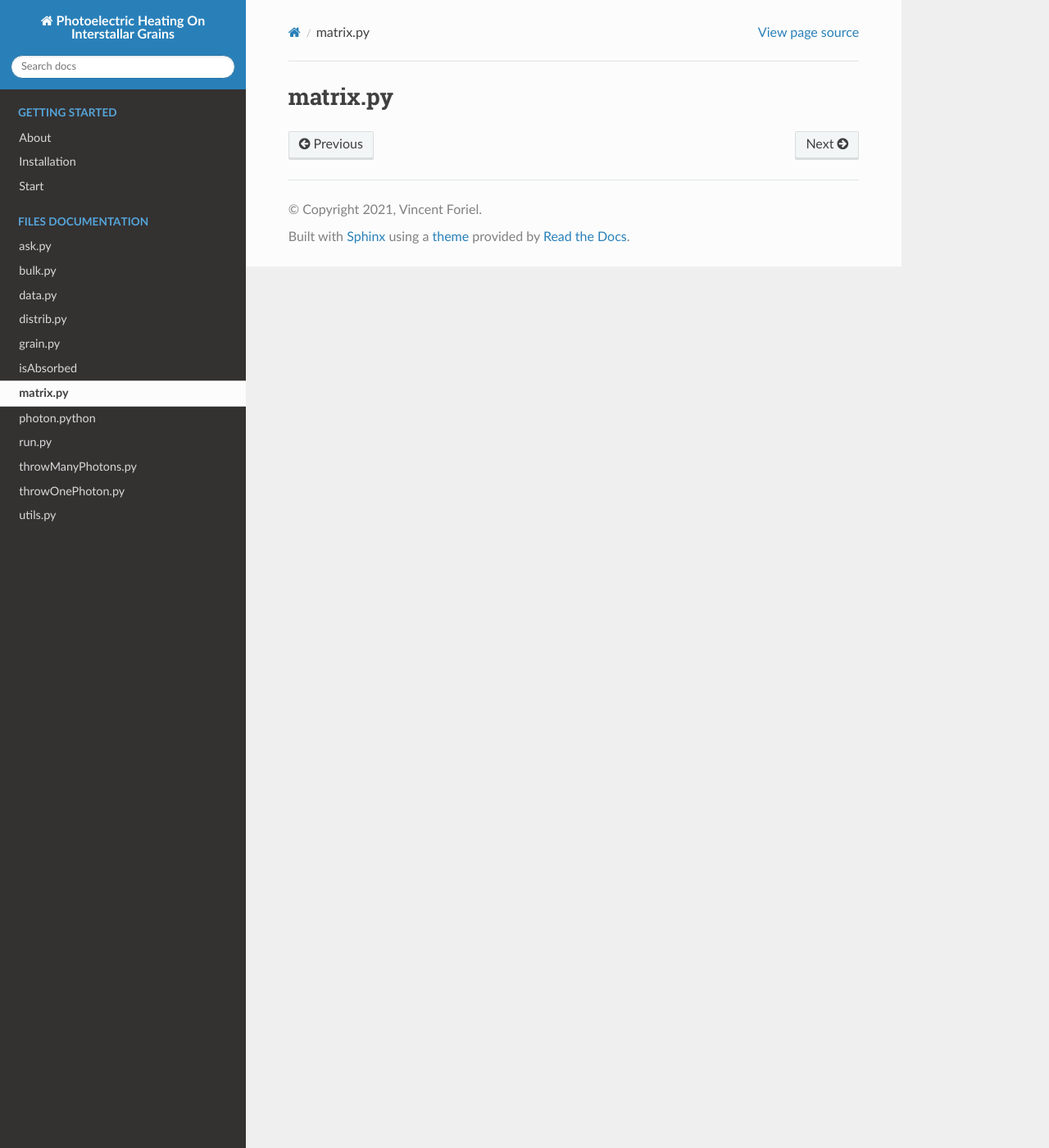
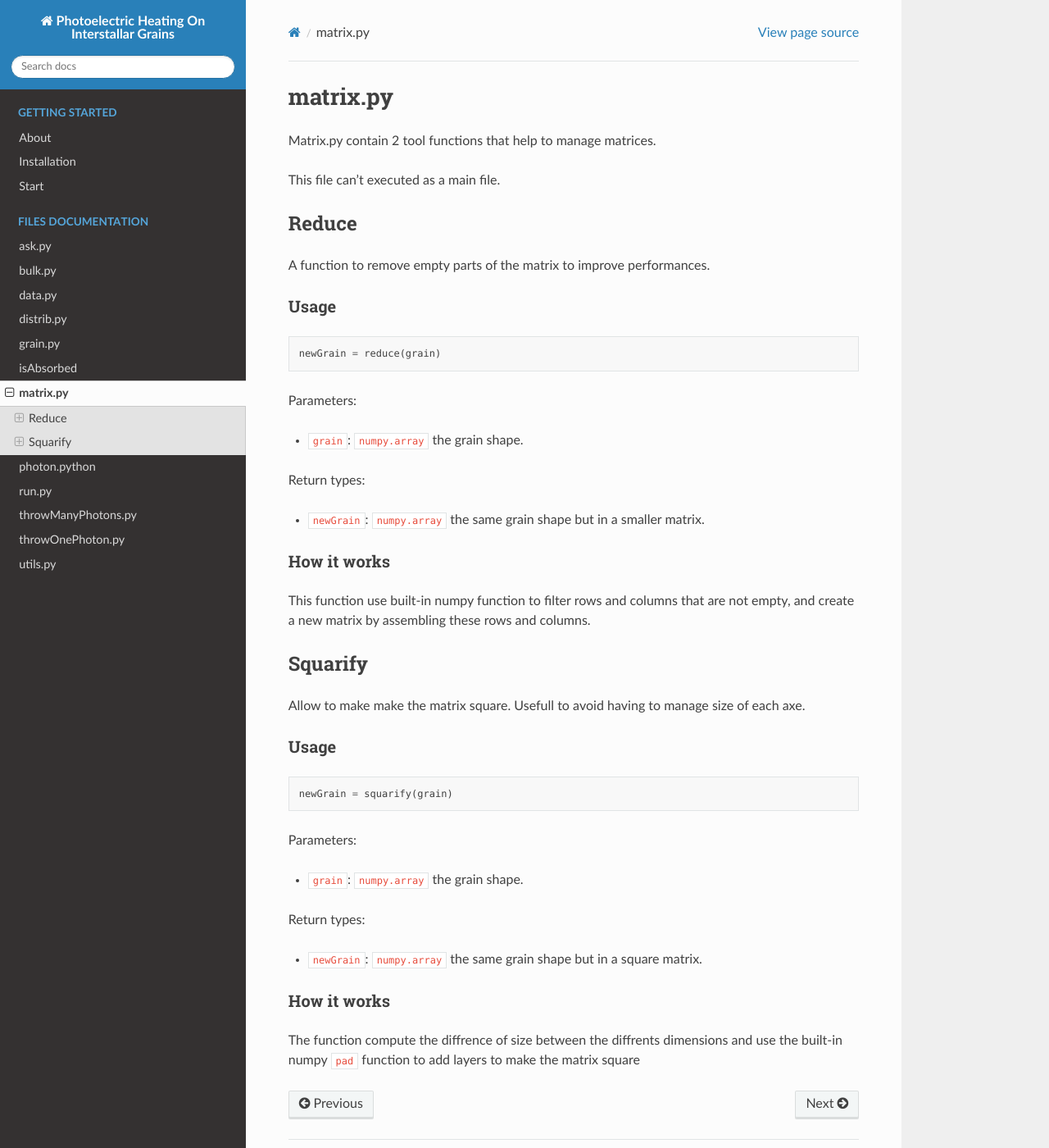
Before and after one commit to LeiRoF/M1-Photoelectric_Heat_On_Interstellar_Grains, a Sphinx documentation site: the page built from docs/matrix.rst, in a window 1280 px wide and 1400 px high. Shown: the whole window at 82% size. Built offline with Sphinx 7.4.7 and the Read the Docs theme 2.0.0, drawn with Linux system fonts in a browser that asks for light colours.

Commit message:
Updated doc

```diff
--- a/data.py
+++ b/data.py
@@ -11,7 +11,7 @@ def plotEnergy(file):
     y = []
     events = [0,0,0,0,0]
 
-    with open("results/" + file,"r") as res:
+    with open(file,"r") as res:
         for energy in res:
             energy = energy.strip()
             if energy == '':
--- a/docs/bulk.rst
+++ b/docs/bulk.rst
@@ -5,7 +5,7 @@ Bulk is an editable python file that allow to easily run several simulations fro
 
 .. warning::
 
-    Depending of your computer, just one simulation can take lot of time. Do not make bulk simulations if you are ot sure about the approximative time it will last.
+    Depending of your computer, just one simulation can take lot of time. Do not make bulk simulations if you are not sure about the approximative time it will last.
 
 Here is the default content of this file. You can edit it to make you own bulk simulations.
 
--- a/docs/matrix.rst
+++ b/docs/matrix.rst
@@ -1,2 +1,56 @@
 matrix.py
 =========
+
+Matrix.py contain 2 tool functions that help to manage matrices.
+
+This file can't executed as a main file.
+
+Reduce
+------
+
+A function to remove empty parts of the matrix to improve performances.
+
+Usage
+~~~~~
+
+.. code-block:: python
+
+    newGrain = reduce(grain)
+
+Parameters:
+
+- ``grain``: ``numpy.array`` the grain shape.
+
+Return types:
+
+- ``newGrain``: ``numpy.array`` the same grain shape but in a smaller matrix.
+
+How it works
+~~~~~~~~~~~~
+
+This function use built-in numpy function to filter rows and columns that are not empty, and create a new matrix by assembling these rows and columns.
+
+Squarify
+--------
+
+Allow to make make the matrix square. Usefull to avoid having to manage size of each axe.
+
+Usage
+~~~~~
+
+.. code-block:: python
+
+    newGrain = squarify(grain)
+
+Parameters:
+
+- ``grain``: ``numpy.array`` the grain shape.
+
+Return types:
+
+- ``newGrain``: ``numpy.array`` the same grain shape but in a square matrix.
+
+How it works
+~~~~~~~~~~~~
+
+The function compute the diffrence of size between the diffrents dimensions and use the built-in numpy ``pad`` function to add layers to make the matrix square
--- a/grain.py
+++ b/grain.py
@@ -25,7 +25,7 @@ import ask
 def checkExampleGrain():
     if not isfile("grains/example.txt"):
         print("Generating example grain...")
-        generate(N = 100, sigma_dens = 0.5, beta = 0.5, doplot = 0, writeFile = True, verbose = False, id3D = 0, name="example")
+        generate(N = 100, sigma_dens = 0.5, beta = 0.5, doplot = 0, writeFile = True, verbose = False, name="example")
 
 
 
@@ -225,7 +225,8 @@ def generate(N = None, sigma_dens = None, beta = None, doplot = 0, writeFile = T
 
     mmax = np.nonzero(cube==np.amax(cube))
     grain2 = group(grain, mmax[0][0], mmax[1][0], N, doplot)
-    grain2 = reduceMatrix(grain2)
+    grain2 = reduce(grain2)
+    grain2 = squarify(grain2)
 
     # Write down the grain image in ASCII format (very inefficient format, but easy to control)
     if writeFile:
--- a/isAbsorbed.py
+++ b/isAbsorbed.py
@@ -45,13 +45,13 @@ def isAbsorbedV2(grain, dist, Rx, Ry, Dx, Dy, step= 0.1):
     else:
         #t = travelInGrain
         #print(f"V2 Absorbed=False")
-        return True, Rx + travelInGrain*Dx, Ry + travelInGrain*Dy, hit
+        return False, Rx + travelInGrain*Dx, Ry + travelInGrain*Dy, hit
 
 
 
 
 def isAbsorbed(grain, dist, Rx, Ry, Dx, Dy, step= 0.1):
-    #return isAbsorbedV2(grain, dist, Rx, Ry, Dx, Dy, step)
+    return isAbsorbedV2(grain, dist, Rx, Ry, Dx, Dy, step)
 
     hitPos = []
 
--- a/matrix.py
+++ b/matrix.py
@@ -1,7 +1,7 @@
 import numpy as np
 
 # Remove empty line and columns
-def reduceMatrix(grain):
+def reduce(grain):
 
     mask = grain == 0
     rows = np.flatnonzero((~mask).sum(axis=1))
@@ -9,7 +9,7 @@ def reduceMatrix(grain):
 
     crop = grain[rows.min():rows.max()+1, cols.min():cols.max()+1]
 
-    return squarify(crop)
+    return crop
 
 # Make matrix square
 def squarify(grain,val = 0):
--- a/photon.py
+++ b/photon.py
@@ -20,6 +20,7 @@ def radiation(wav):
 def getPhotonEnergy(verbose = False):
     wavelenght_min = 1 # in nanometer
     wavelenght_max = 1000 # in nanometer
+
     l = distrib.random(radiation,wavelenght_min*10**-9,wavelenght_max*10**-9,10**-9) # Real star radiation in nanometer
     global h
     global c
```
Also changed, not shown: ask.py (+4 -4 lines), docs/isAbsorbed.rst (+45 -0 lines).
